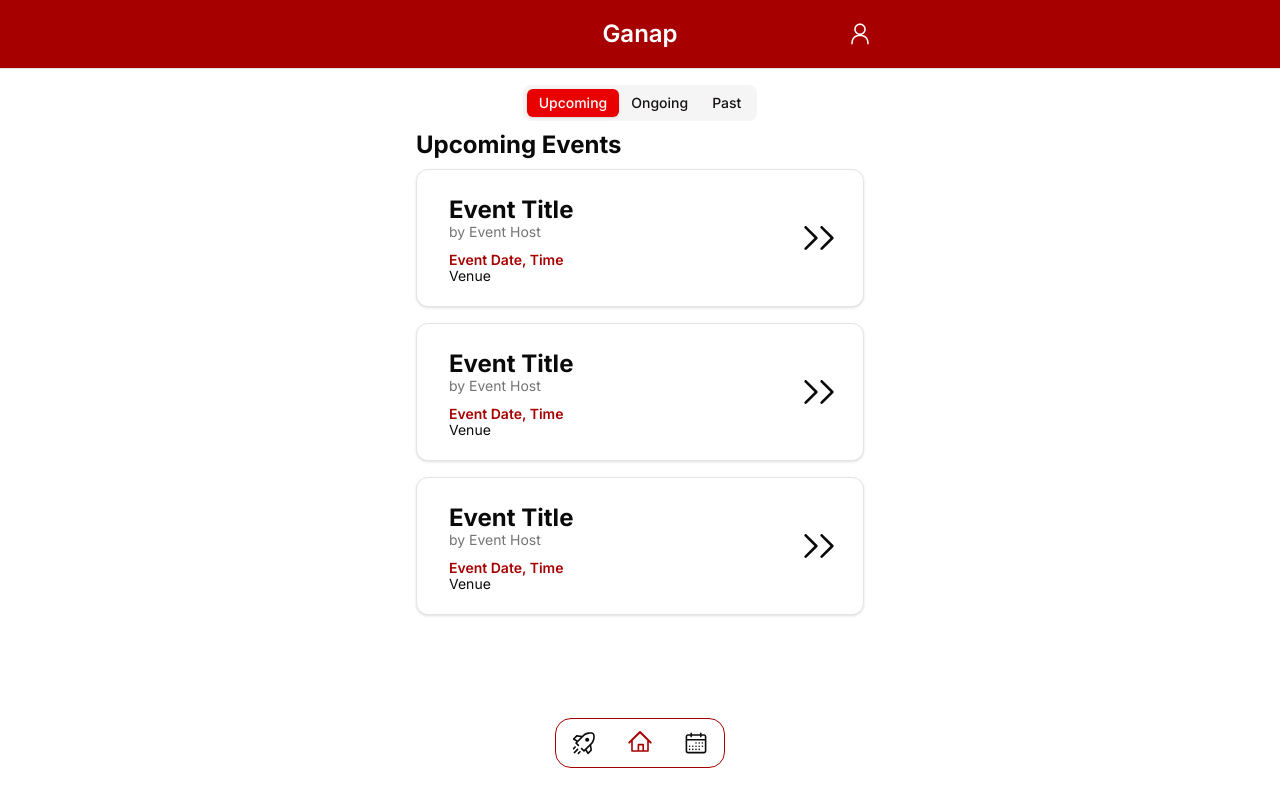
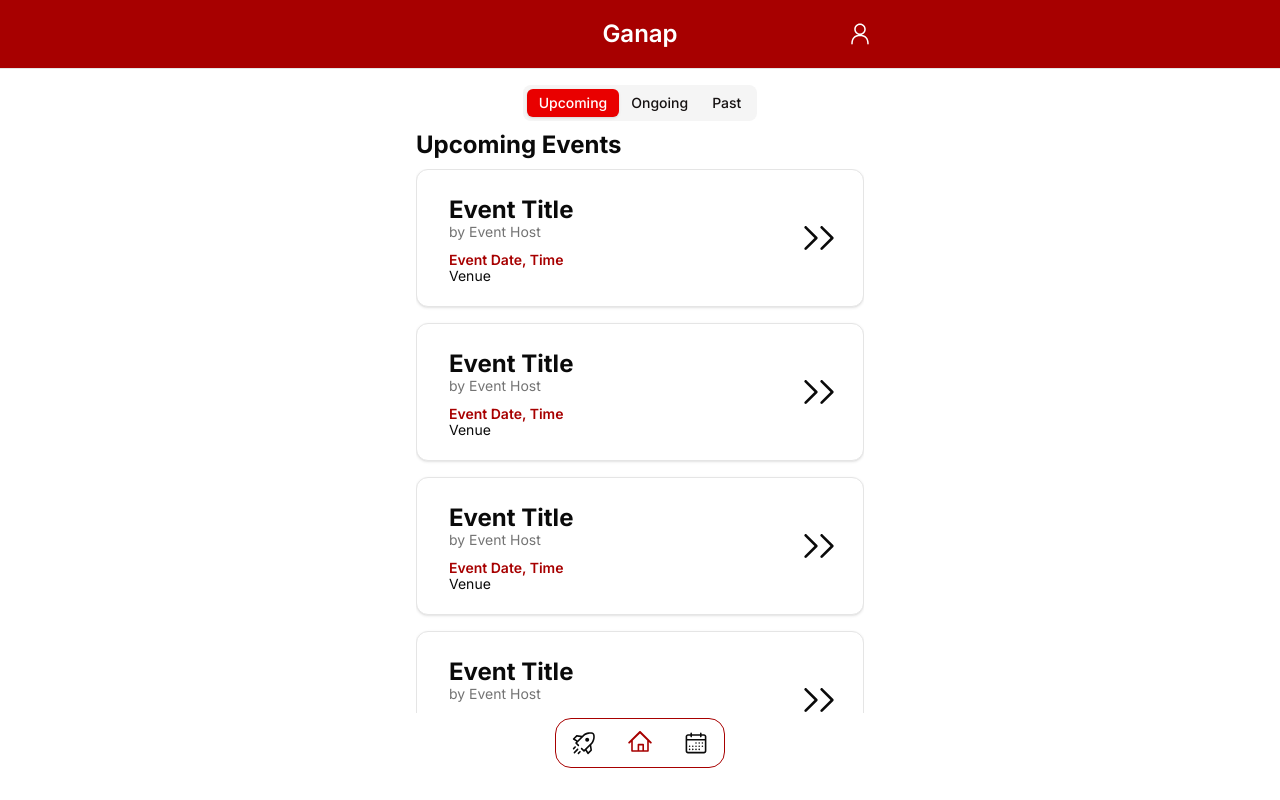
Before and after one commit to UP-Min-Events/Ganap, a Next.js app: page / in a window 1280 px wide. Built offline with nearby package versions, Linux system fonts and the light colour scheme.

Commit message:
fix Home Page Meny Button UI Fix

```diff
--- a/app/admin/requests/components/RequestCard.tsx
+++ b/app/admin/requests/components/RequestCard.tsx
@@ -11,6 +11,7 @@ import {
     CardHeader,
     CardTitle,
   } from "@/components/ui/card"
+import { Button } from '@/components/ui/button'
 import { Separator } from '@/components/ui/separator'
 
 
@@ -28,9 +29,11 @@ export default function RequestCard() {
                         <p>Accomplished # Forms</p>
                     </CardContent>
                 </section>
-                <section className="w-20 md:w-24 lg:w-28 xl:w-32 rounded-r-xl h-32 bg-neutral-300 group-hover:bg-neutral-400 text-center">
+                <section className="w-20 md:w-24 lg:w-28 xl:w-32 rounded-r-xl h-32 bg-neutral-300 group-hover:bg-neutral-400 text-center flex flex-col justify-around items-center py-4">
+									{/* <Button className='bg-green-300 hover:bg-green-200'>Accept</Button>
+									<Button variant="destructive">Close</Button> */}
                   {/* <DoubleArrowRightIcon className="w-10 h-10 group-hover:text-red-500" /> */}
-                  <span className='text-xs font-medium text-neutral-100'>STATUS</span>
+                  {/* <span className='text-xs font-medium text-neutral-100'>STATUS</span> */}
                 </section>
             </Card>
         </Link>
--- a/app/page.tsx
+++ b/app/page.tsx
@@ -4,21 +4,25 @@ import EventCard from "@/app/components/EventCard"
 import EventTabs from "@/app/components/EventTabs"
 import ButtonMenu from "@/components/(nav)/ButtonMenu"
 import PageHeader from "@/components/(nav)/PageHeader"
+import { ScrollArea } from "@/components/ui/scroll-area"
 
 export default function Home() {
 
   return (
     <main className="min-h-screen flex flex-col items-center">
       <PageHeader />
-      <section className="container flex flex-col px-8 lg:max-w-[40%]">
+      <section className="container flex flex-col px-8 md:max-w-[60%] lg:max-w-[50%] xl:max-w-[40%]">
         <header className="text-2xl font-bold mb-2">
           <EventTabs />
         </header>
-        <>
+        <ScrollArea className="max-h-[calc(100vh-16rem)] overflow-scroll w-full no-scrollbar">
           <EventCard />
           <EventCard />
           <EventCard />
-        </>
+          <EventCard />
+          <EventCard />
+          <EventCard />
+        </ScrollArea>
       </section>
       <ButtonMenu />
     </main>
--- /dev/null
+++ b/components/ui/scroll-area.tsx
@@ -0,0 +1,53 @@
+"use client"
+
+import * as React from "react"
+import * as ScrollAreaPrimitive from "@radix-ui/react-scroll-area"
+
+import { cn } from "@/lib/utils"
+
+const ScrollArea = React.forwardRef<
+  React.ElementRef<typeof ScrollAreaPrimitive.Root>,
+  React.ComponentPropsWithoutRef<typeof ScrollAreaPrimitive.Root>
+>(({ className, children, ...props }, ref) => (
+  <ScrollAreaPrimitive.Root
+    ref={ref}
+    className={cn("relative overflow-hidden", className)}
+    {...props}
+  >
+    <ScrollAreaPrimitive.Viewport className="h-full w-full rounded-[inherit]">
+      {children}
+    </ScrollAreaPrimitive.Viewport>
+    <ScrollBar />
+    <ScrollAreaPrimitive.Corner />
+  </ScrollAreaPrimitive.Root>
+))
+ScrollArea.displayName = ScrollAreaPrimitive.Root.displayName
+
+const ScrollBar = React.forwardRef<
+  React.ElementRef<typeof ScrollAreaPrimitive.ScrollAreaScrollbar>,
+  React.ComponentPropsWithoutRef<typeof ScrollAreaPrimitive.ScrollAreaScrollbar>
+>(({ className, orientation = "vertical", ...props }, ref) => (
+  <ScrollAreaPrimitive.ScrollAreaScrollbar
+    ref={ref}
+    orientation={orientation}
+    className={cn(
+      "flex touch-none select-none transition-colors",
+      orientation === "vertical" &&
+        "h-full w-2.5 border-l border-l-transparent p-[1px]",
+      orientation === "horizontal" &&
+        "h-2.5 flex-col border-t border-t-transparent p-[1px]",
+      className
+    )}
+    {...props}
+  >
+    <ScrollAreaPrimitive.ScrollAreaThumb
+      className={cn(
+        "relative rounded-full bg-border",
+        orientation === "vertical" && "flex-1"
+      )}
+    />
+  </ScrollAreaPrimitive.ScrollAreaScrollbar>
+))
+ScrollBar.displayName = ScrollAreaPrimitive.ScrollAreaScrollbar.displayName
+
+export { ScrollArea, ScrollBar }
--- a/package.json
+++ b/package.json
@@ -19,6 +19,7 @@
     "@radix-ui/react-navigation-menu": "^1.1.4",
     "@radix-ui/react-popover": "^1.0.7",
     "@radix-ui/react-progress": "^1.0.3",
+    "@radix-ui/react-scroll-area": "^1.0.5",
     "@radix-ui/react-separator": "^1.0.3",
     "@radix-ui/react-slot": "^1.0.2",
     "@radix-ui/react-switch": "^1.0.3",
--- a/styles/globals.css
+++ b/styles/globals.css
@@ -74,3 +74,19 @@
     @apply bg-background text-foreground;
   }
 }
+
+@layer utilities {
+  @variants responsive {
+    /* Hide scrollbar for Chrome, Safari, and Opera */
+    .no-scrollbar::-webkit-scrollbar {
+      display: none;
+    }
+
+
+    /* Hide scrollbar for IE, Edge, and Firefox */
+    .no-scrollbar {
+      -ms-overflow-style: none; /* IE and Edge */
+      scrollbar-width: none; /* Firefox */
+    }
+  }
+}
```
Also changed, not shown: 1 other file (tests, documents, lock files or other folders).
